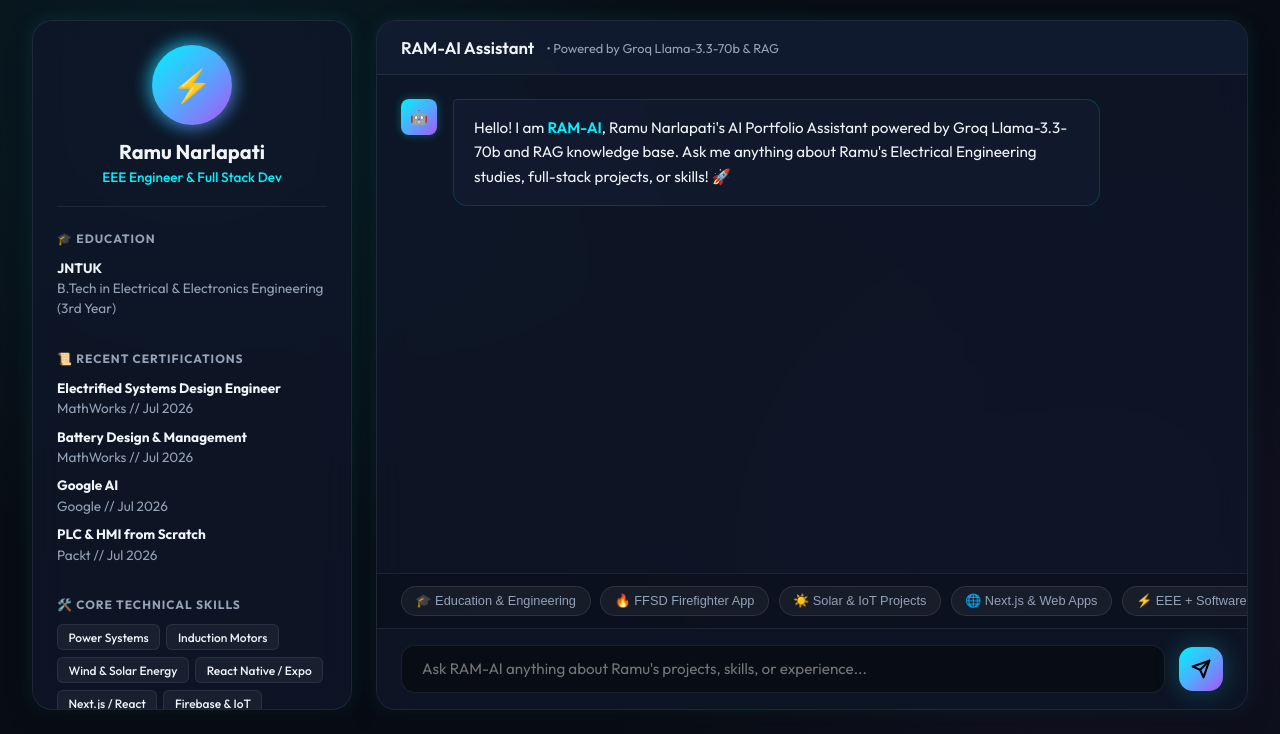
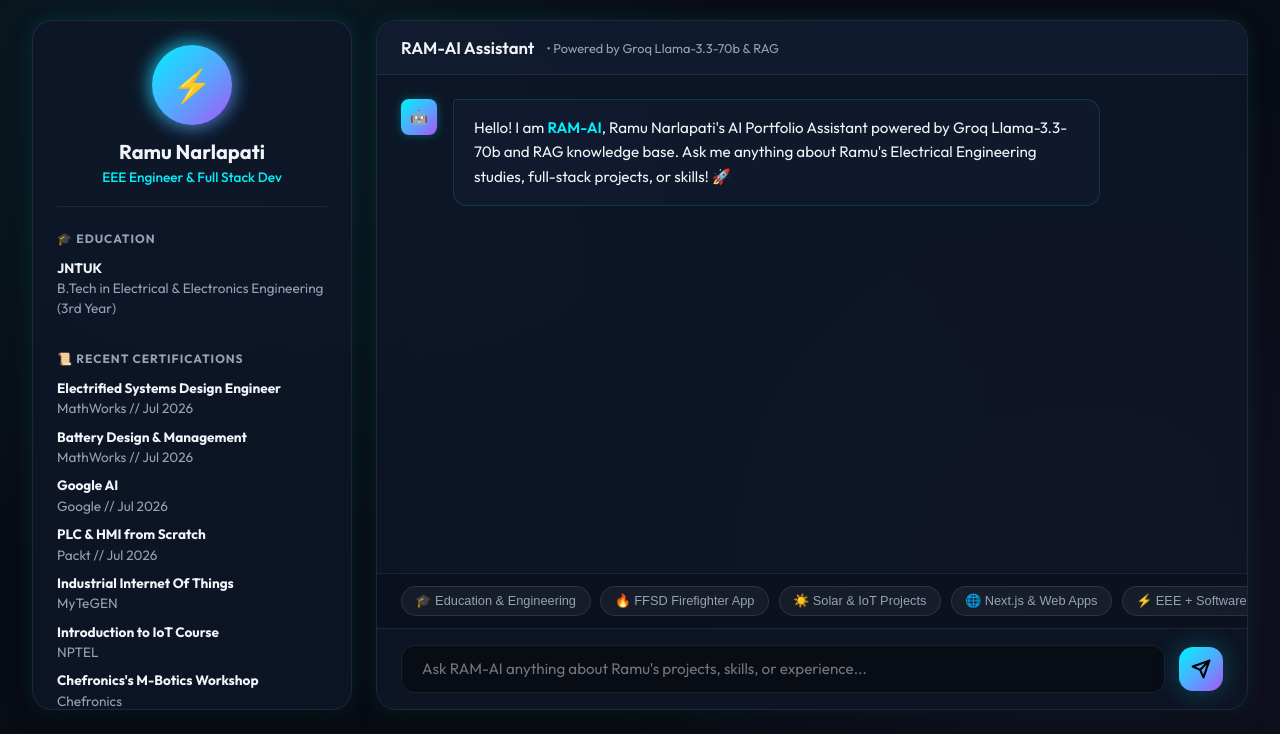
Before and after one commit to ramunarlapati-13/project-R, a website: page index.html in a window 1280 px wide. Shown: the part 83-817 px from the top of the page. Drawn offline with Linux system fonts and the light colour scheme.

Commit message:
feat: add three new certifications to about page and index sidebar

```diff
--- a/index.html
+++ b/index.html
@@ -79,6 +79,18 @@
           <div class="info-item">
             <strong>PLC & HMI from Scratch</strong><br>
             Packt // Jul 2026
+          </div>
+          <div class="info-item">
+            <strong>Industrial Internet Of Things</strong><br>
+            MyTeGEN
+          </div>
+          <div class="info-item">
+            <strong>Introduction to IoT Course</strong><br>
+            NPTEL
+          </div>
+          <div class="info-item">
+            <strong>Chefronics's M-Botics Workshop</strong><br>
+            Chefronics
           </div>
         </div>
 
```
Also changed, not shown: about.json (+18 -0 lines).
